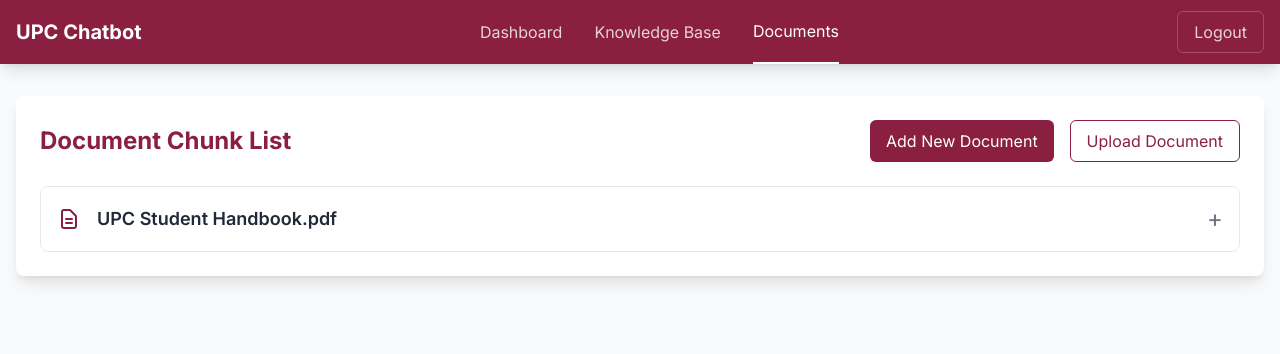
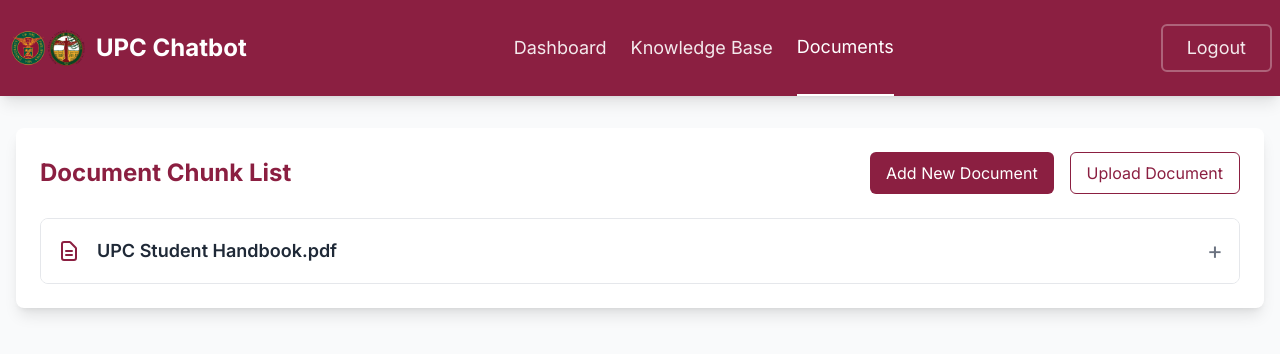
Before and after one commit to Panxi793/upc-chatbot-frontend, a Next.js app: page /admin/documents in a window 1280 px wide. Shown: the top 354 px of the page. Built offline with nearby package versions, Linux system fonts and the light colour scheme.

Commit message:
Added UP Logos to navbar

```diff
--- a/src/components/Navbar.tsx
+++ b/src/components/Navbar.tsx
@@ -1,6 +1,7 @@
 'use client';
 
 import Link from 'next/link';
+import Image from 'next/image';
 import { usePathname } from 'next/navigation';
 
 export default function Navbar() {
@@ -8,20 +9,32 @@ export default function Navbar() {
 
   return (
     <nav className="bg-up-maroon shadow-lg">
-      <div className="container mx-auto px-4">
-        <div className="flex justify-between items-center h-16">
-          <Link href="/dashboard" className="flex items-center space-x-3">
-            <span className="text-white text-xl font-bold">UPC Chatbot</span>
+      <div className="container mx-auto px-2">
+        <div className="flex justify-between items-center h-24">
+          <Link href="/dashboard" className="flex items-center">
+            <div className="flex items-center">
+              <div className="relative w-20 h-20 flex items-center">
+                <Image
+                  src="/uplogos.png"
+                  alt="UP Cebu Logo"
+                  width={80}
+                  height={80}
+                  className="object-contain"
+                  priority
+                />
+              </div>
+              <span className="text-white text-2xl font-bold ml-2">UPC Chatbot</span>
+            </div>
           </Link>
 
-          <div className="hidden md:flex space-x-8">
+          <div className="hidden md:flex space-x-6">
             <Link
               href="/dashboard"
               className={`${
                 pathname === '/dashboard'
                   ? 'text-white border-b-2 border-white'
-                  : 'text-white/80 hover:text-white hover:border-b-2 hover:border-white/50'
-              } transition-colors duration-200 h-16 flex items-center`}
+                  : 'text-white/90 hover:text-white hover:border-b-2 hover:border-white/50'
+              } transition-colors duration-200 h-24 flex items-center text-lg`}
             >
               Dashboard
             </Link>
@@ -30,8 +43,8 @@ export default function Navbar() {
               className={`${
                 pathname === '/admin/knowledge-base'
                   ? 'text-white border-b-2 border-white'
-                  : 'text-white/80 hover:text-white hover:border-b-2 hover:border-white/50'
-              } transition-colors duration-200 h-16 flex items-center`}
+                  : 'text-white/90 hover:text-white hover:border-b-2 hover:border-white/50'
+              } transition-colors duration-200 h-24 flex items-center text-lg`}
             >
               Knowledge Base
             </Link>
@@ -40,8 +53,8 @@ export default function Navbar() {
               className={`${
                 pathname === '/admin/documents'
                   ? 'text-white border-b-2 border-white'
-                  : 'text-white/80 hover:text-white hover:border-b-2 hover:border-white/50'
-              } transition-colors duration-200 h-16 flex items-center`}
+                  : 'text-white/90 hover:text-white hover:border-b-2 hover:border-white/50'
+              } transition-colors duration-200 h-24 flex items-center text-lg`}
             >
               Documents
             </Link>
@@ -53,7 +66,7 @@ export default function Navbar() {
                 // TODO: Implement logout logic
                 window.location.href = '/login';
               }}
-              className="text-white/80 hover:text-white transition-colors duration-200 px-4 py-2 rounded-md border border-white/20 hover:border-white/40"
+              className="text-white/90 hover:text-white transition-colors duration-200 px-6 py-2 rounded-md border-2 border-white/30 hover:border-white/60 text-lg"
             >
               Logout
             </button>
```
Also changed, not shown: public/uplogos.png (added).
